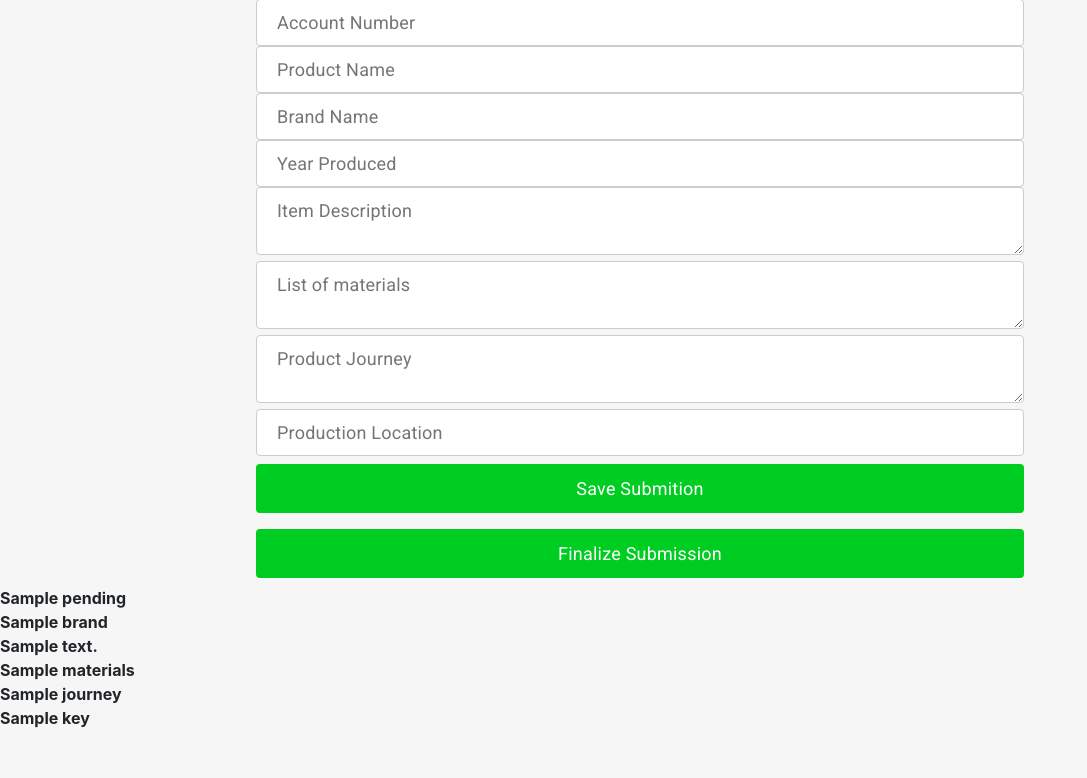
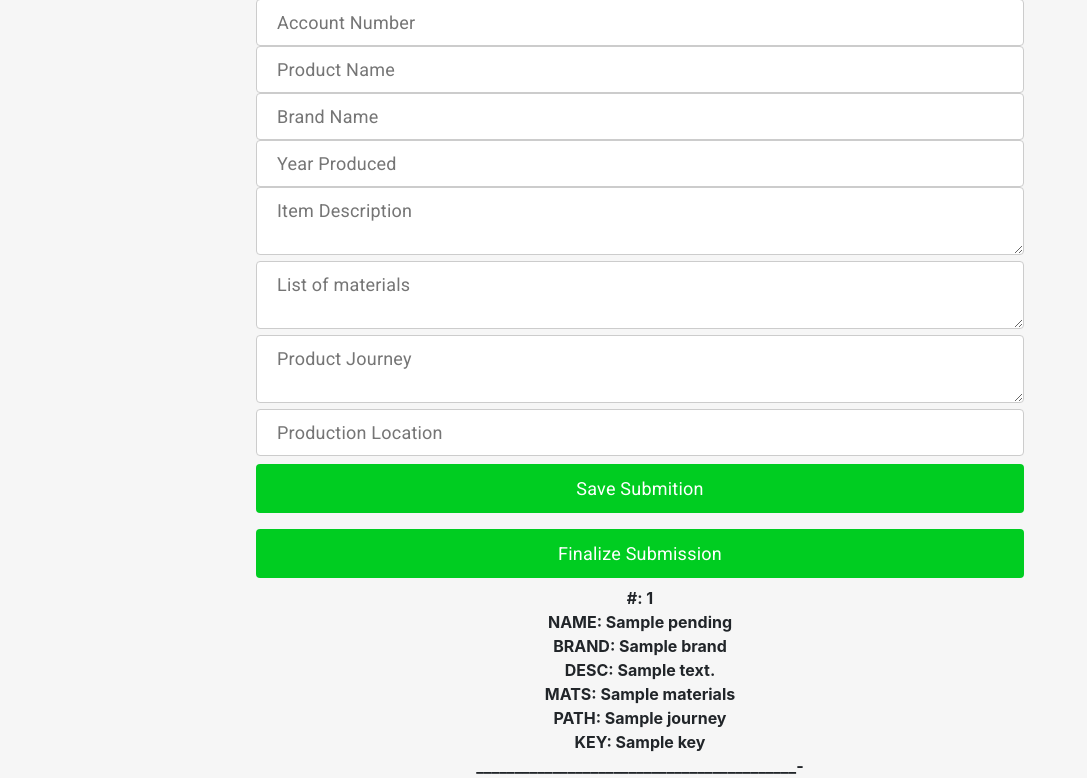
Before and after one commit to Johnson-Su/Certi-Chain, a Flask app: template blockchain_server/app/templates/companyside.html in a window 1280 px wide. Shown: the part 162-940 px from the top of the page, without its empty margins (0-1087 px from the left). Before the commit the page ends 890 px from the top, so only its background shows below. Run offline with Flask 2, Linux system fonts and the light colour scheme; the template is opened without the code that fills it: most values are stand-ins (such as "Sample title", 1, 10 or a date in 2020); parts of the project's set-up code (start-up, migrations or seed data) failed here and were passed over; some libraries are stand-ins or nearby versions.

Commit message:
added list of tx on site

```diff
--- a/blockchain_server/Node_Server.py
+++ b/blockchain_server/Node_Server.py
@@ -276,6 +276,8 @@ def mine_unconfirmed_transactions():
     block.
     """
     result = blockchain.mine()
+    global tx_number
+    tx_number = 1
     if not result:
         return "No transactions to mine"
     else:
--- a/blockchain_server/app/templates/companyside.html
+++ b/blockchain_server/app/templates/companyside.html
@@ -80,20 +80,26 @@
         <b>Successfully Posted a Product!</b>
         </center>
       {% endif %}
+      <center>
       {% for tx in pending%}
-        <b>{{tx.name}}</b>
+        <b>#: {{tx.tx_num}}</b>
         <br>
-        <b>{{tx.brand}}</b>
+        <b>NAME: {{tx.name}}</b>
         <br>
-        <b>{{tx.description}}</b>
+        <b>BRAND: {{tx.brand}}</b>
         <br>
-        <b>{{tx.materials}}</b>
+        <b>DESC: {{tx.description}}</b>
         <br>
-        <b>{{tx.journey}}</b>
+        <b>MATS: {{tx.materials}}</b>
         <br>
-        <b>{{tx.key}}</b>
+        <b>PATH: {{tx.journey}}</b>
+        <br>
+        <b>KEY: {{tx.key}}</b>
+        <br>
+        <b>__________________________________________-</b>
         <br>
       {% endfor %}
+      </center>
 
   </body>
 
```
